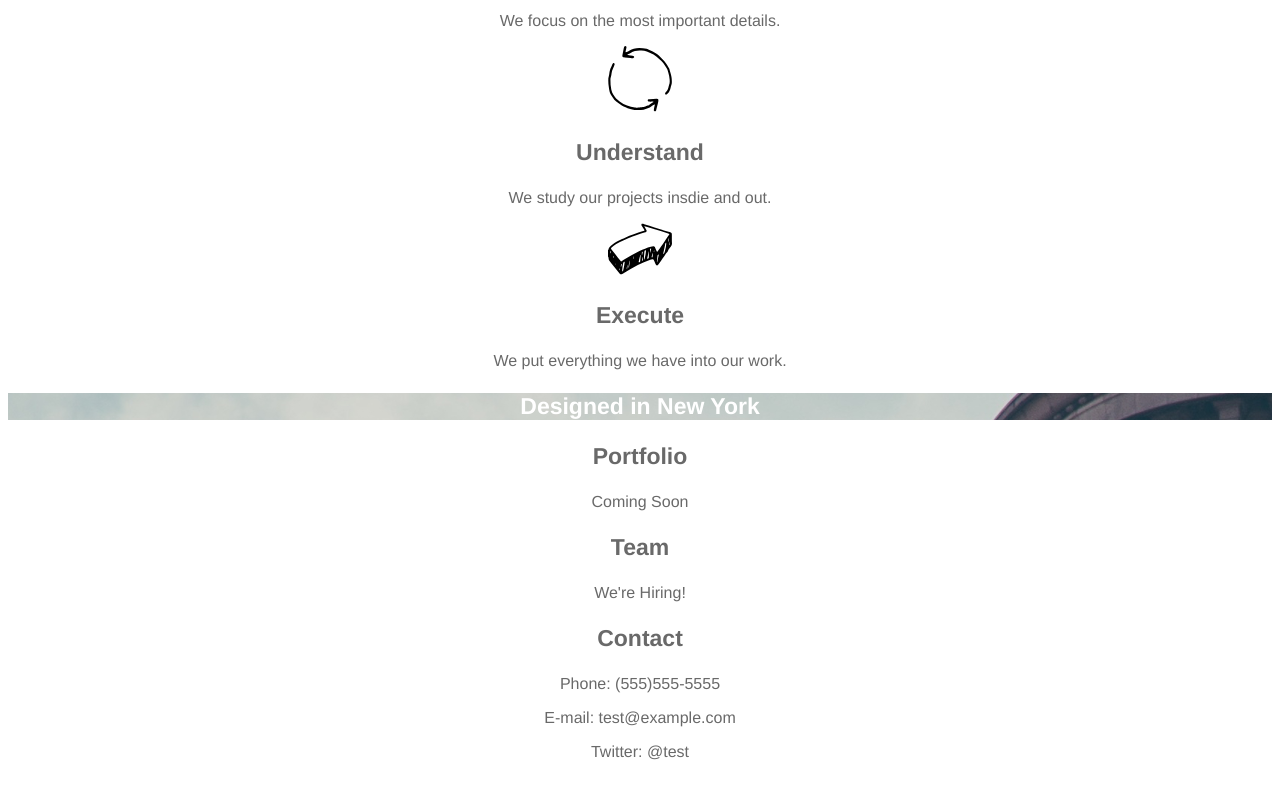
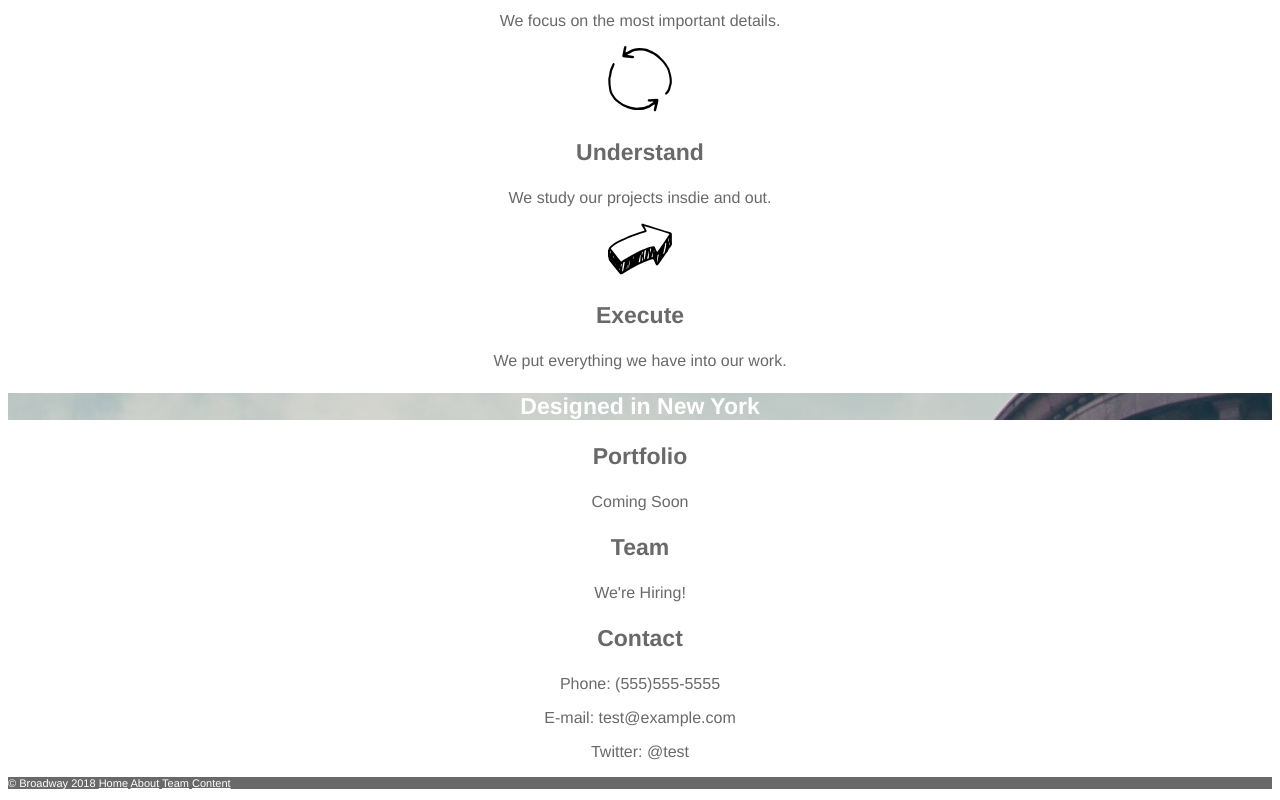
Before and after one commit to chiappet/broadwaydesign, a plain HTML site: page index.html in a window 1280 px wide. Shown: the part 533-1333 px from the top of the page. Before the commit the page ends 1310 px from the top, so only its background shows below. Drawn offline with Linux system fonts and the light colour scheme.

Commit message:
Add Footer

```diff
--- a/index.html
+++ b/index.html
@@ -50,8 +50,9 @@
 
     <!-- Footer -->
 
-
-
+    <div class="footer">
+      <p>&copy; Broadway 2018 <a class="bottom" href="#">Home</a> <a class="bottom" href="#">About</a> <a class="bottom" href="#">Team</a> <a class="bottom" href="#">Content</a></p>
+    </div>
 
 
   </body>
--- a/resources/css/style.css
+++ b/resources/css/style.css
@@ -36,3 +36,14 @@ h3 {
   background-image: url('../../resources/images/the-flatiron-building.png');
 
 }
+
+.footer {
+  text-align: left;
+  background-color: dimgray;
+  font-size: 11px;
+  color: white;
+}
+
+.bottom {
+  color: white;
+}
```
